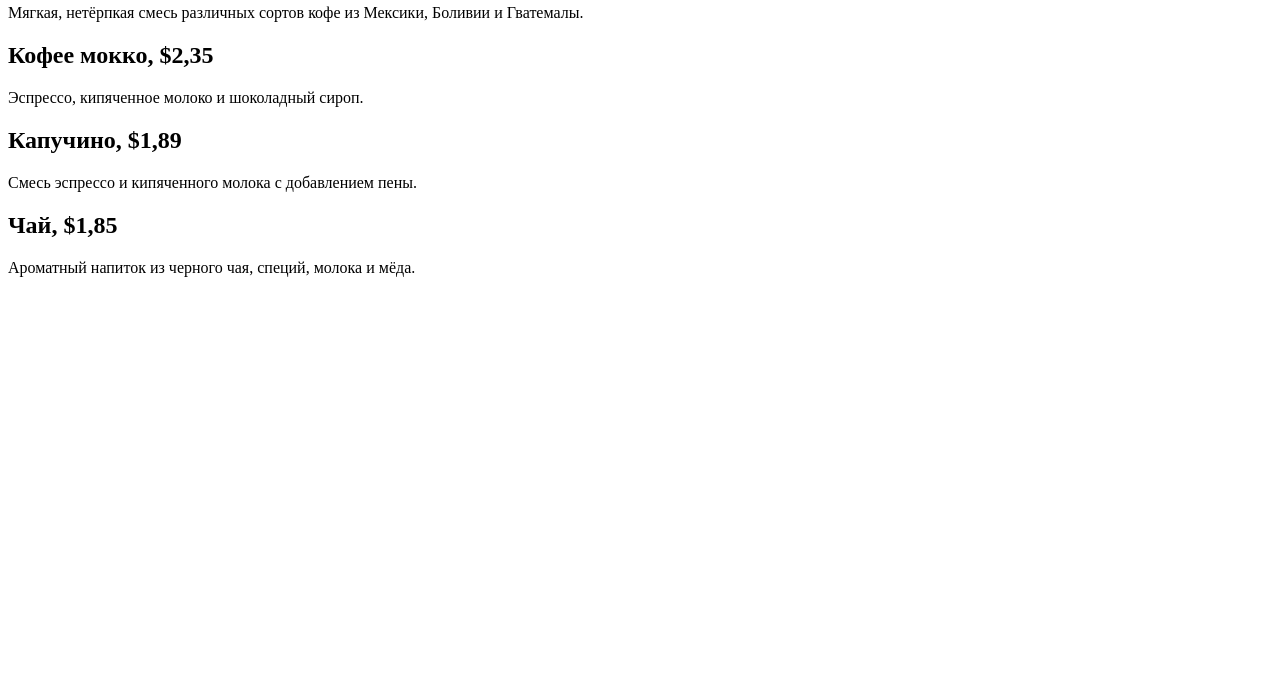
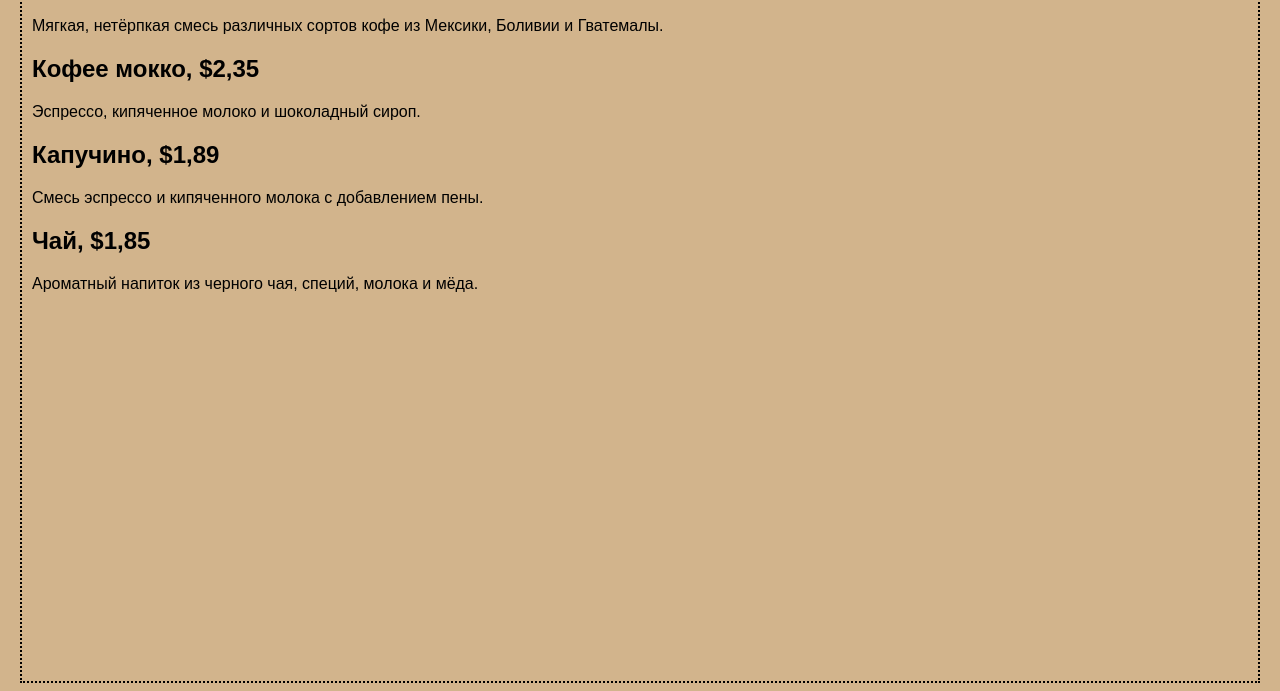
Before and after one commit to IonBors/caffe-vergnano, a plain HTML site: page index.html in a window 1280 px wide. Shown: the part 109-800 px from the top of the page. Drawn offline with Linux system fonts and the light colour scheme.

Commit message:
Update index.html

```diff
--- a/index.html
+++ b/index.html
@@ -2,6 +2,14 @@
     <head>
       <title>caffe-vergnano</title>
          <style type="text/css">
+            body{
+                background-color: #d2b48c;
+                margin-left: 20;
+                margin-right: 20;
+                border: 2px dotted black;
+                padding: 10px 10px 10px 10px;
+                font-family: sans-serif;
+            }
            </style>
     </head>
       <body>
```
